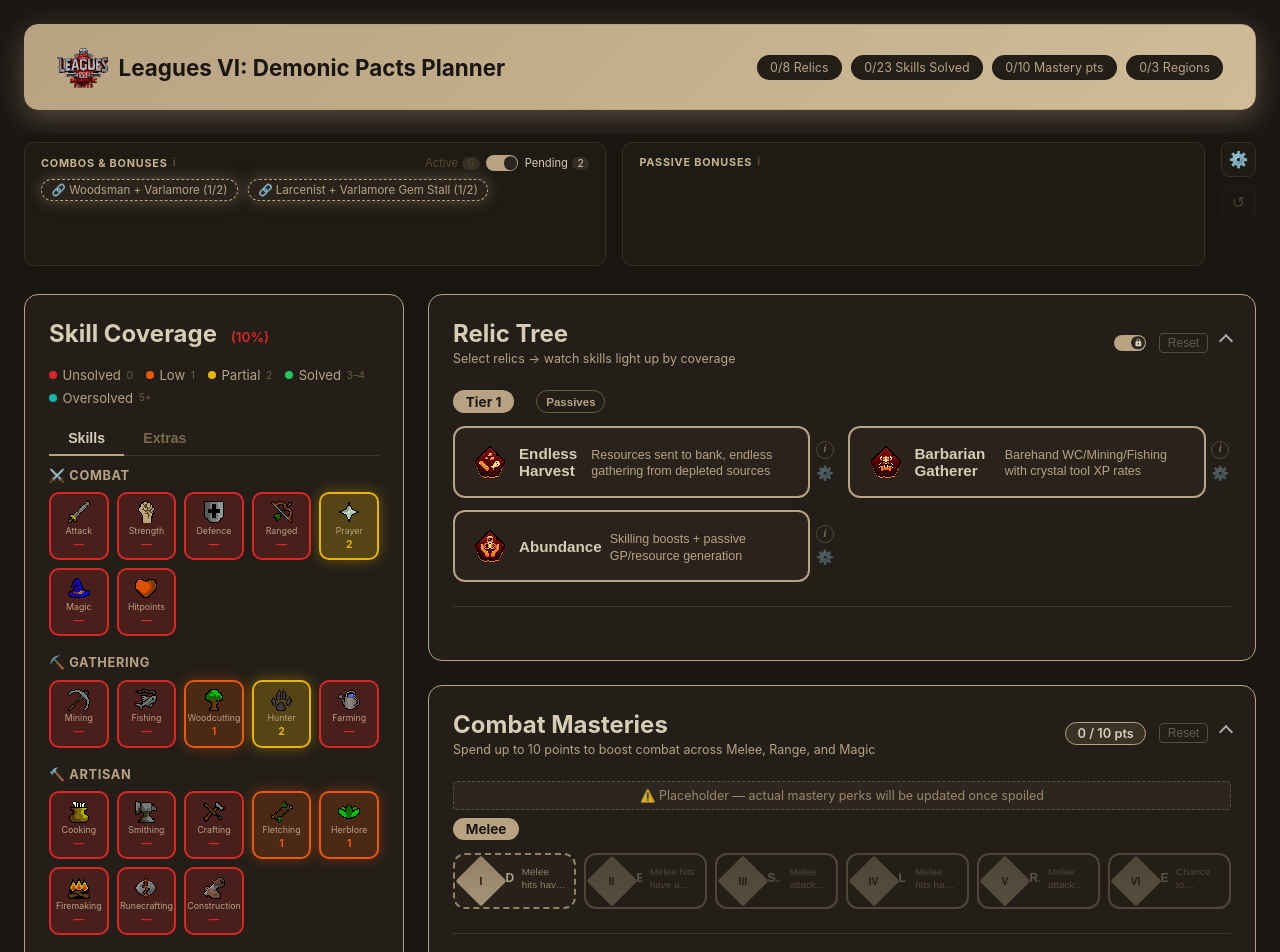
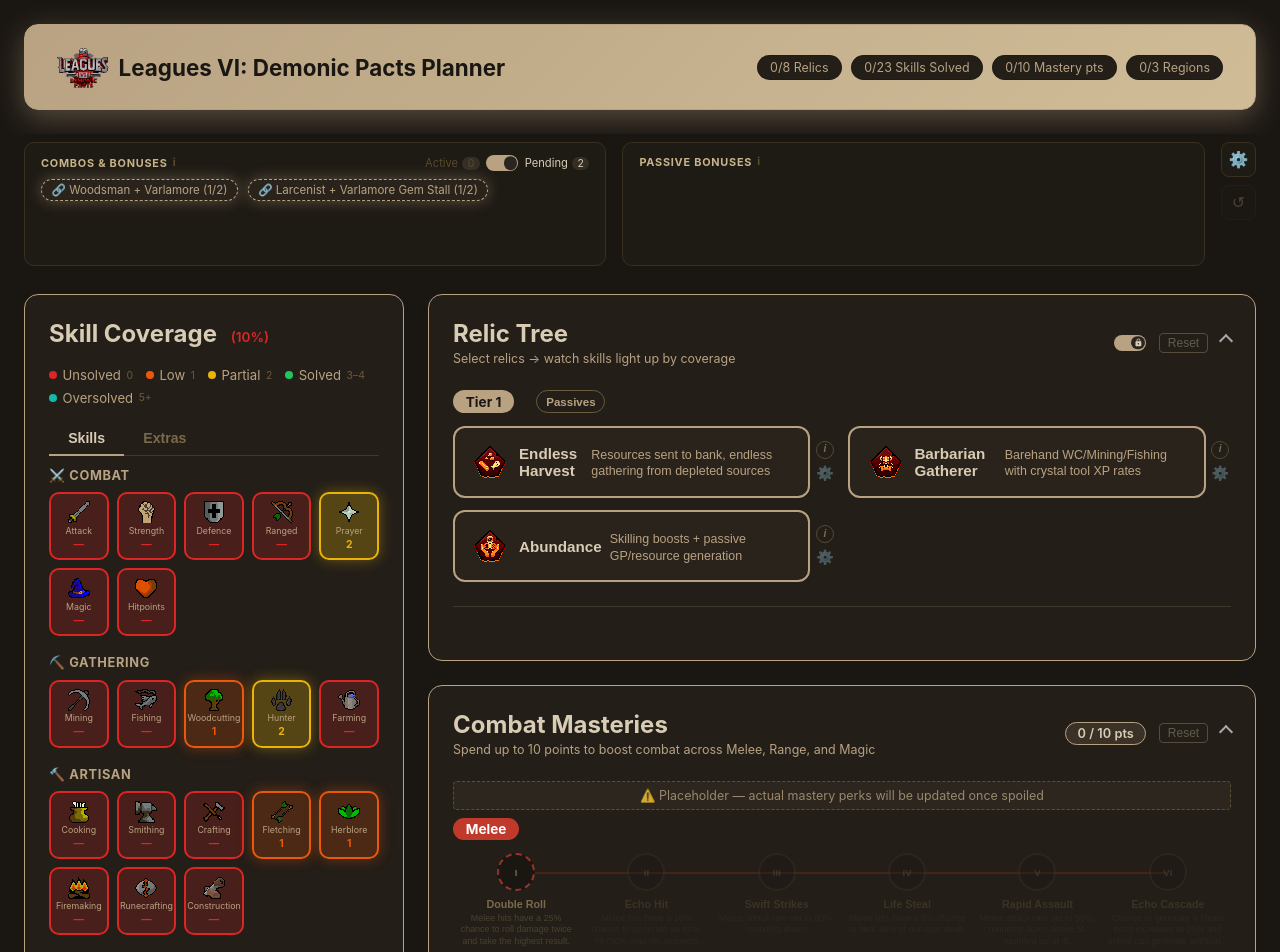
Before and after one commit to arthurCollard/Leagues_6_Planner, a React (Create React App) app: page / in a window 1280 px wide. Shown: the top 952 px of the page. Built offline with nearby package versions, Linux system fonts and the light colour scheme.

Commit message:
update combat masteries

```diff
--- a/src/App.css
+++ b/src/App.css
@@ -275,7 +275,8 @@
 .tier-lock-toggle[data-tooltip]:hover::after,
 .combo-pending[data-tooltip]:hover::after,
 .skill-icon[data-tooltip]:hover::after,
-.relic-btn[data-tooltip]:hover::after {
+.relic-btn[data-tooltip]:hover::after,
+.mastery-tier-btn[data-tooltip]:hover::after {
   content: attr(data-tooltip);
   position: absolute;
   bottom: calc(100% + 6px);
@@ -1593,6 +1594,13 @@
 }
 
 .rdm-weights {
+  display: grid;
+  grid-template-columns: 1fr 1fr;
+  gap: 1rem;
+  align-items: start;
+}
+
+.rdm-weights-col {
   display: flex;
   flex-direction: column;
   gap: 0.25rem;
@@ -1683,15 +1691,24 @@
 
 .rdm-weight-row {
   display: flex;
+  align-items: center;
   justify-content: space-between;
   font-size: 0.75rem;
   color: #c8b896;
-  padding: 0.08rem 0;
+  padding: 0.3rem 0.5rem;
+  border-radius: 3px;
+}
+.rdm-weight-row:nth-child(even) {
+  background: rgba(184, 162, 130, 0.06);
 }
 
 .rdm-weight-val {
   color: #e8d0a0;
   font-weight: 600;
+  margin-left: 1rem;
+  min-width: 2rem;
+  text-align: right;
+  flex-shrink: 0;
 }
 
 .rdm-drops-section {
@@ -1840,80 +1857,158 @@
   font-weight: 600;
 }
 
-.mastery-row-grid {
+.mastery-track-wrap {
   display: grid;
-  grid-template-columns: repeat(6, minmax(0, 1fr));
-  gap: 0.5rem;
-}
-
-.mastery-row-grid .relic-btn {
-  padding: 0.5rem;
-  gap: 0.4rem;
-  align-items: flex-start;
-}
-
-.mastery-row-grid .relic-info {
-  min-width: 0;
-}
-
-.mastery-row-grid .relic-info strong {
-  font-size: 0.75rem;
-  white-space: nowrap;
-  overflow: hidden;
-  text-overflow: ellipsis;
+  grid-template-columns: repeat(6, 1fr);
+  position: relative;
+  gap: 0.25rem;
+}
+
+.mastery-track-wrap::before {
+  content: '';
+  position: absolute;
+  top: 19px;
+  left: calc(100% / 12);
+  right: calc(100% / 12);
+  height: 2px;
+  background: rgba(184, 162, 130, 0.12);
+  z-index: 0;
+  pointer-events: none;
+}
+
+.mastery-tier-btn {
+  display: flex;
+  flex-direction: column;
+  align-items: center;
+  gap: 0.45rem;
+  padding: 0 0.15rem 0.5rem;
+  background: none;
+  border: none;
+  cursor: pointer;
+  position: relative;
+  z-index: 1;
+  text-align: center;
+  transition: opacity 0.2s;
+}
+
+.mastery-tier-node {
+  width: 38px;
+  height: 38px;
+  border-radius: 50%;
+  background: #1a1612;
+  border: 2px solid rgba(184, 162, 130, 0.25);
+  display: flex;
+  align-items: center;
+  justify-content: center;
+  flex-shrink: 0;
+  transition: all 0.2s;
+}
+
+.mastery-tier-btn.selected .mastery-tier-node {
+  background: rgba(184, 162, 130, 0.18);
+  border-color: #d0bd97;
+  box-shadow: 0 0 10px rgba(216, 204, 180, 0.3);
+}
+
+.mastery-tier-btn:not(.mastery-locked):hover .mastery-tier-node {
+  border-color: #d0bd97;
+  background: rgba(184, 162, 130, 0.1);
+}
+
+.mastery-available .mastery-tier-node {
+  border-color: #b8a282;
+  border-style: dashed;
+}
+
+.mastery-available:hover .mastery-tier-node {
+  border-style: solid;
+}
+
+.mastery-locked {
+  opacity: 0.28;
+  cursor: default;
+  pointer-events: none;
+}
+
+.mastery-roman {
+  font-size: 0.6rem;
+  font-weight: 700;
+  color: #7a6a4a;
   display: block;
 }
 
-.mastery-row-grid .relic-info small {
-  font-size: 0.62rem;
+.mastery-tier-btn.selected .mastery-roman {
+  color: #d0bd97;
+}
+
+.mastery-tier-info {
+  display: flex;
+  flex-direction: column;
+  gap: 0.1rem;
+  width: 100%;
+}
+
+.mastery-tier-name {
+  font-size: 0.67rem;
+  font-weight: 600;
+  color: #7a6a4a;
+  line-height: 1.2;
+}
+
+.mastery-tier-btn.selected .mastery-tier-name {
+  color: #d0bd97;
+}
+
+.mastery-tier-desc {
+  font-size: 0.56rem;
+  color: #4a4030;
   line-height: 1.3;
   display: -webkit-box;
-  -webkit-line-clamp: 2;
+  -webkit-line-clamp: 3;
   -webkit-box-orient: vertical;
   overflow: hidden;
 }
 
-.mastery-available {
-  border-style: dashed !important;
-  opacity: 0.75;
-}
-
-.mastery-available:hover {
-  border-style: solid !important;
-  opacity: 1;
-}
-
-.mastery-locked {
-  opacity: 0.3;
-  cursor: default !important;
-  pointer-events: none;
-}
-
-.mastery-diamond {
-  width: 36px;
-  height: 36px;
-  background: linear-gradient(135deg, #b8a282, #d0bd97);
-  transform: rotate(45deg);
-  display: flex;
-  align-items: center;
-  justify-content: center;
-  flex-shrink: 0;
-  border-radius: 2px;
-  transition: background 0.2s, box-shadow 0.2s;
-}
-
-.mastery-row-grid .relic-btn.selected .mastery-diamond {
-  background: linear-gradient(135deg, #d0bd97, #e8d9b8);
-  box-shadow: 0 0 8px rgba(216, 204, 180, 0.5);
-}
-
-.mastery-roman {
-  transform: rotate(-45deg);
-  font-size: 0.65rem;
-  font-weight: 700;
-  color: #1a1612;
-  display: block;
-}
+.mastery-tier-btn.selected .mastery-tier-desc {
+  color: #6a5c42;
+}
+
+/* ── Mastery branch colours ─────────────────────────────────────────────── */
+
+.mastery-branch-melee .tier-label span:first-child  { background: #c0392b; color: #fff; }
+.mastery-branch-range .tier-label span:first-child  { background: #27ae60; color: #fff; }
+.mastery-branch-magic .tier-label span:first-child  { background: #2980b9; color: #fff; }
+
+.mastery-branch-melee .mastery-track-wrap::before { background: rgba(192, 57, 43, 0.2); }
+.mastery-branch-range .mastery-track-wrap::before { background: rgba(39, 174, 96, 0.2); }
+.mastery-branch-magic .mastery-track-wrap::before { background: rgba(41, 128, 185, 0.2); }
+
+.mastery-branch-melee .mastery-tier-btn.selected .mastery-tier-node {
+  border-color: #e74c3c;
+  background: rgba(231, 76, 60, 0.15);
+  box-shadow: 0 0 10px rgba(231, 76, 60, 0.3);
+}
+.mastery-branch-range .mastery-tier-btn.selected .mastery-tier-node {
+  border-color: #2ecc71;
+  background: rgba(46, 204, 113, 0.15);
+  box-shadow: 0 0 10px rgba(46, 204, 113, 0.3);
+}
+.mastery-branch-magic .mastery-tier-btn.selected .mastery-tier-node {
+  border-color: #3498db;
+  background: rgba(52, 152, 219, 0.15);
+  box-shadow: 0 0 10px rgba(52, 152, 219, 0.3);
+}
+
+.mastery-branch-melee .mastery-tier-btn.selected .mastery-roman,
+.mastery-branch-melee .mastery-tier-btn.selected .mastery-tier-name { color: #e74c3c; }
+.mastery-branch-range .mastery-tier-btn.selected .mastery-roman,
+.mastery-branch-range .mastery-tier-btn.selected .mastery-tier-name { color: #2ecc71; }
+.mastery-branch-magic .mastery-tier-btn.selected .mastery-roman,
+.mastery-branch-magic .mastery-tier-btn.selected .mastery-tier-name { color: #3498db; }
+
+.mastery-branch-melee .mastery-available .mastery-tier-node { border-color: rgba(231, 76, 60, 0.6); }
+.mastery-branch-range .mastery-available .mastery-tier-node { border-color: rgba(46, 204, 113, 0.6); }
+.mastery-branch-magic .mastery-available .mastery-tier-node { border-color: rgba(52, 152, 219, 0.6); }
 
 /* ── Gear Panel ─────────────────────────────────────────────────────────── */
 
--- a/src/components/MasteryTree.jsx
+++ b/src/components/MasteryTree.jsx
@@ -41,39 +41,34 @@
           ⚠️ Placeholder — actual mastery perks will be updated once spoiled
         </div>
 
-        {/* One tier-block per branch */}
         {BRANCHES.map(branch => {
           const depth = selectedMasteries[branch] || 0;
           return (
-            <div key={branch} className="tier-block">
+            <div key={branch} className={`tier-block mastery-branch-${branch.toLowerCase()}`}>
               <div className="tier-label">
                 <span>{branch}</span>
-                {depth > 0 && (
-                  <span className="tier-chosen">{depth} / 6 tiers</span>
-                )}
+                {depth > 0 && <span className="tier-chosen">{depth} / 6</span>}
               </div>
-              <div className="mastery-row-grid">
+              <div className="mastery-track-wrap">
                 {MASTERIES[branch].map((mastery, idx) => {
                   const tier = idx + 1;
                   const isSelected = depth >= tier;
                   const isNext = depth === tier - 1 && pointsLeft > 0;
                   const isLocked = !isSelected && !isNext;
-
                   return (
                     <button
                       key={mastery.name}
-                      className={`relic-btn${isSelected ? ' selected' : ''}${isNext ? ' mastery-available' : ''}${isLocked ? ' mastery-locked' : ''}`}
+                      className={`mastery-tier-btn${isSelected ? ' selected' : ''}${isNext ? ' mastery-available' : ''}${isLocked ? ' mastery-locked' : ''}`}
                       onClick={() => !isLocked && handleClick(branch, tier)}
                       data-tooltip={mastery.dps || undefined}
                     >
-                      <div className="mastery-diamond">
+                      <div className="mastery-tier-node">
                         <span className="mastery-roman">{ROMAN[idx]}</span>
                       </div>
-                      <div className="relic-info">
-                        <strong>{mastery.name}</strong>
-                        <small>{mastery.desc}</small>
+                      <div className="mastery-tier-info">
+                        <span className="mastery-tier-name">{mastery.name}</span>
+                        <span className="mastery-tier-desc">{mastery.desc}</span>
                       </div>
-                      {isSelected && <span className="check">✓</span>}
                     </button>
                   );
                 })}
@@ -86,28 +81,24 @@
         <div className="tier-block">
           <div className="tier-label">
             <span>Passives</span>
-            {passivesUnlocked > 0 && (
-              <span className="tier-chosen">{passivesUnlocked} / 6 unlocked</span>
-            )}
+            {passivesUnlocked > 0 && <span className="tier-chosen">{passivesUnlocked} / 6 unlocked</span>}
           </div>
-          <div className="mastery-row-grid">
+          <div className="mastery-track-wrap">
             {MASTERIES.Passives.map((passive, idx) => {
               const tier = idx + 1;
               const isUnlocked = passivesUnlocked >= tier;
-
               return (
                 <div
                   key={passive.name}
-                  className={`relic-btn${isUnlocked ? ' selected' : ' mastery-locked'}`}
+                  className={`mastery-tier-btn${isUnlocked ? ' selected' : ' mastery-locked'}`}
                 >
-                  <div className="mastery-diamond">
+                  <div className="mastery-tier-node">
                     <span className="mastery-roman">{ROMAN[idx]}</span>
                   </div>
-                  <div className="relic-info">
-                    <strong>{passive.name}</strong>
-                    <small>{passive.desc}</small>
+                  <div className="mastery-tier-info">
+                    <span className="mastery-tier-name">{passive.name}</span>
+                    <span className="mastery-tier-desc">{passive.desc}</span>
                   </div>
-                  {isUnlocked && <span className="check">✓</span>}
                 </div>
               );
             })}
--- a/src/components/RegionTree.jsx
+++ b/src/components/RegionTree.jsx
@@ -415,6 +415,7 @@
       <RegionDetailModal
         key={modalRegion}
         regionName={modalRegion}
+        customWeights={regionWeights[modalRegion] || {}}
         onClose={() => setModalRegion(null)}
       />
     </main>
```
Also changed, not shown: src/components/RegionDetailModal.jsx (+10 -8 lines).
